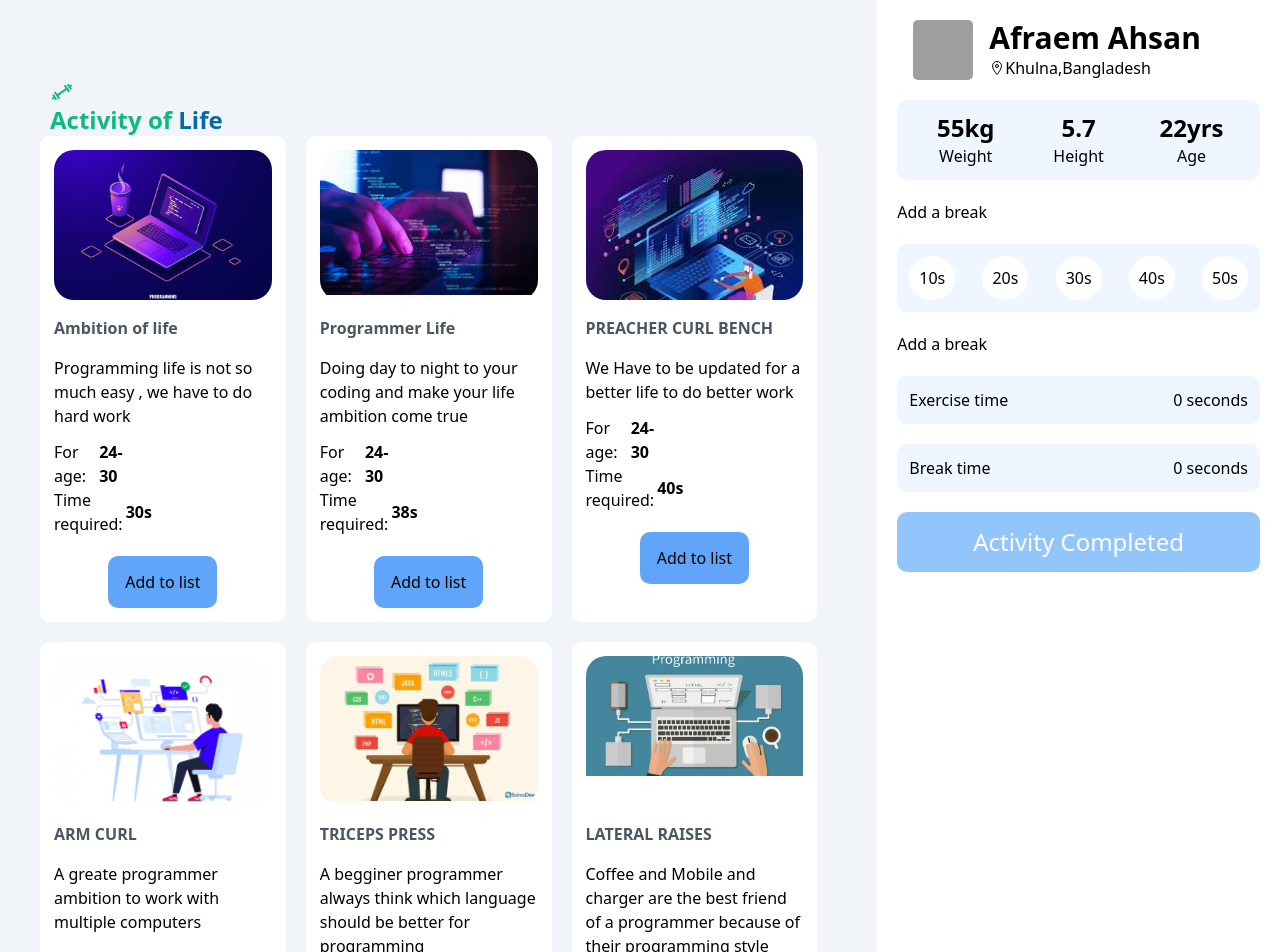
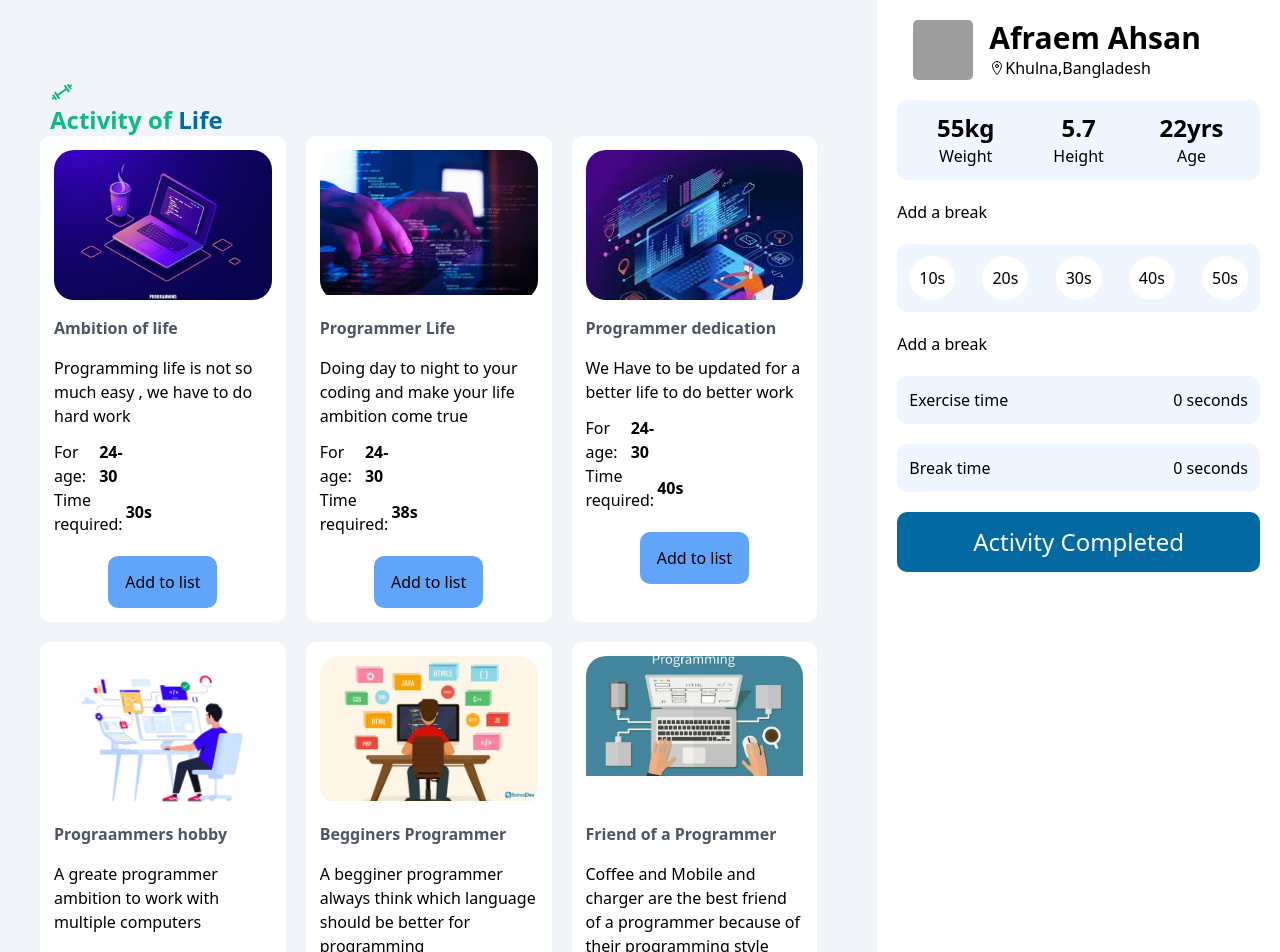
Before and after one commit to AfraemAhsan/activity-life-ph, a React (Create React App) app: page / in a window 1280 px wide. Shown: the top 952 px of the page. Built offline with nearby package versions, Linux system fonts and the light colour scheme; grey boxes are pictures that could not be loaded.

Commit message:
next level update

```diff
--- a/src/View/Main/Comparts/Dailyinformation/Completeall.js
+++ b/src/View/Main/Comparts/Dailyinformation/Completeall.js
@@ -8,7 +8,7 @@ const Completeall = () => {
   return (
     <button
       onClick={handleButtonClick}
-      className="w-full p-3.5 rounded-[10px] text-white text-2xl bg-blue-300"
+      className="w-full p-3.5 rounded-[10px] text-white text-2xl bg-sky-700"
     >
       Activity Completed
     </button>
--- a/src/utilize/data.json
+++ b/src/utilize/data.json
@@ -17,7 +17,7 @@
   },
   {
     "id": "3",
-    "title": " PREACHER CURL BENCH",
+    "title": " Programmer dedication",
     "description": "We Have to be  updated  for a better life to do better work",
     "age": "24-30",
     "time": "40",
@@ -25,7 +25,7 @@
   },
   {
     "id": "4",
-    "title": "ARM CURL",
+    "title": "Prograammers hobby",
     "description": "A greate programmer ambition to work with multiple computers",
     "age": "24-30",
     "time": "30",
@@ -33,7 +33,7 @@
   },
   {
     "id": "5",
-    "title": "TRICEPS PRESS ",
+    "title": "Begginers Programmer ",
     "description": "A begginer programmer always think which language should be better for programming ",
     "age": "24-30",
     "time": "30",
@@ -41,7 +41,7 @@
   },
   {
     "id": "6",
-    "title": "LATERAL RAISES",
+    "title": "Friend of a Programmer",
     "description": "Coffee and Mobile and charger are the best friend of a programmer because of their programming style",
     "age": "24-30",
     "time": "30",
```
